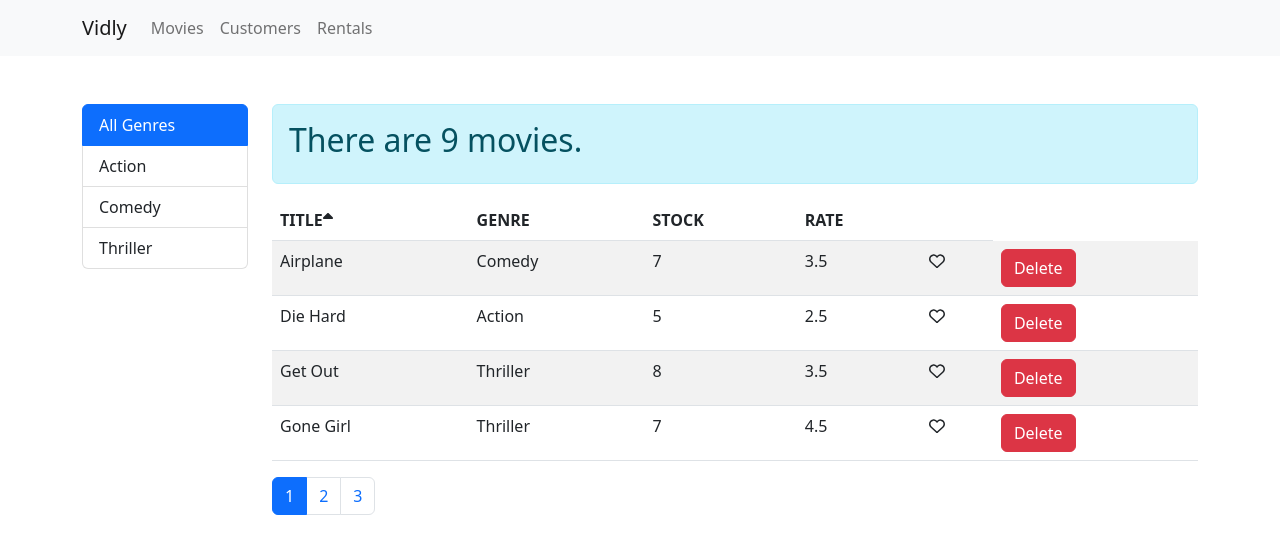
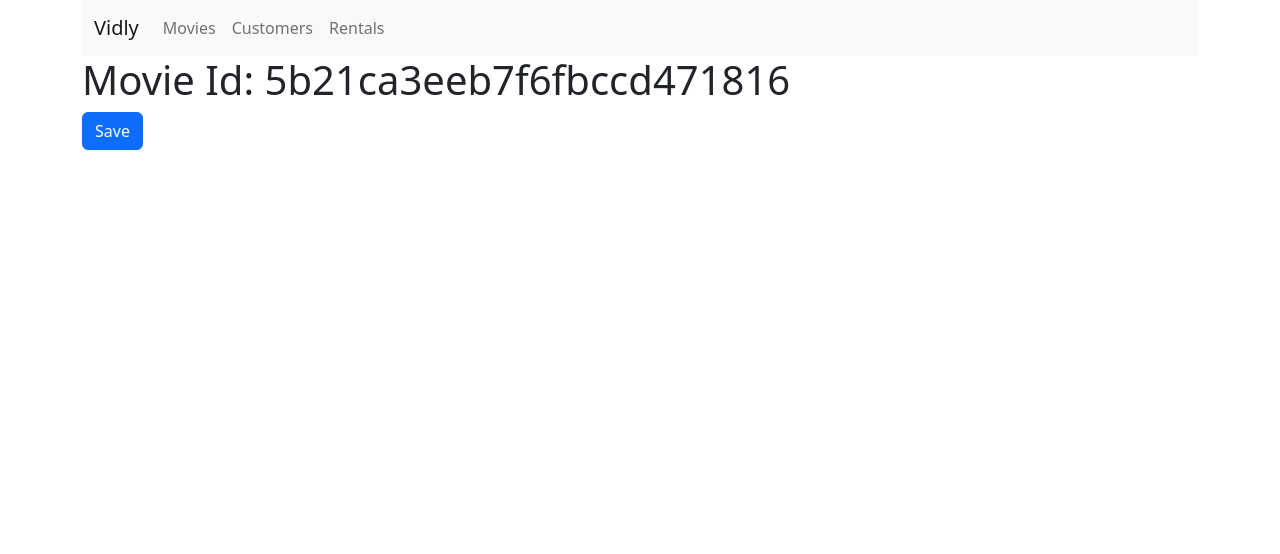
Before and after one commit to omr-dev/m-movies, a React (Vite) app: page /movies/5b21ca3eeb7f6fbccd471816 in a window 1280 px wide. Shown: the top 554 px of the page. Built offline with nearby package versions, Linux system fonts and the light colour scheme.

Commit message:
routing completed

```diff
--- a/package.json
+++ b/package.json
@@ -13,11 +13,14 @@
     "@fortawesome/free-regular-svg-icons": "^6.2.0",
     "@fortawesome/free-solid-svg-icons": "^6.2.0",
     "@fortawesome/react-fontawesome": "^0.2.0",
+    "@types/react-router": "^5.1.19",
+    "@types/react-router-bootstrap": "^0.24.5",
     "babel-plugin-macros": "^3.1.0",
     "bootstrap": "^5.2.2",
     "react": "^18.2.0",
     "react-bootstrap": "^2.6.0",
     "react-dom": "^18.2.0",
+    "react-router-bootstrap": "^0.26.2",
     "react-router-dom": "^6.4.3",
     "sass": "^1.56.1"
   },
--- a/src/App.tsx
+++ b/src/App.tsx
@@ -2,8 +2,14 @@ import './App.scss';
 import { Container} from 'react-bootstrap';
 
 
-import NavbarComponent from './components/NavbarComponent';
+import LayoutPage from './Pages/LayoutPage';
 import MoviesPage from './Pages/MoviesPage';
+import {Route, Routes} from 'react-router-dom';
+import CustomersPage from './Pages/CustomersPage';
+import RentalsPage from './Pages/RentalsPage';
+import NoMatch from './Pages/NoMatch';
+import MovieDetailsPage from './Pages/MovieDetailsPage';
+
 
 
 
@@ -14,9 +20,18 @@ function App() {
         <div className="App">
 
 
-            <NavbarComponent/>
+
             <Container>
-                <MoviesPage />
+                <Routes>
+                    <Route path="/" element={<LayoutPage/>}>
+                        <Route index element={<MoviesPage/>}/>
+                        <Route path="customers" element={<CustomersPage/>}/>
+                        <Route path="rentals" element={<RentalsPage/>}/>
+                        <Route path="movies/:movieID" element={<MovieDetailsPage/>}/>
+                        <Route path="*" element={<NoMatch/>}/>
+                    </Route>
+                </Routes>
+
 
 
 
--- /dev/null
+++ b/src/Pages/LayoutPage.tsx
@@ -0,0 +1,29 @@
+import Navbar from 'react-bootstrap/Navbar';
+import {Container} from 'react-bootstrap';
+import Nav from 'react-bootstrap/Nav';
+import {Outlet} from 'react-router-dom';
+import { LinkContainer } from 'react-router-bootstrap'
+
+const LayoutPage=()=>{
+    return ( <>
+        <Navbar bg="light" expand="lg">
+            <Container>
+                 <Navbar.Brand>Vidly</Navbar.Brand>
+                <Navbar.Toggle aria-controls="basic-navbar-nav" />
+                <Navbar.Collapse id="basic-navbar-nav">
+                    <Nav className="me-auto">
+                        <LinkContainer to="/"><Nav.Link >Movies</Nav.Link></LinkContainer>
+                        <LinkContainer to="customers"><Nav.Link >Customers</Nav.Link></LinkContainer>
+                        <LinkContainer to="rentals"><Nav.Link >Rentals</Nav.Link></LinkContainer>
+
+                    </Nav>
+                </Navbar.Collapse>
+            </Container>
+        </Navbar>
+
+
+        <Outlet/>
+        </>
+    );
+}
+export default LayoutPage;
--- /dev/null
+++ b/src/Pages/MovieDetailsPage.tsx
@@ -0,0 +1,10 @@
+import { useNavigate, useParams} from 'react-router-dom';
+import {Button} from 'react-bootstrap';
+
+const MovieDetailsPage=()=>{
+    const navigate=useNavigate();
+    const {movieID}=useParams();
+    return <><h1>Movie Id: {movieID}</h1>
+        <div><Button variant="primary" onClick={()=>{return navigate("/")}}>Save</Button> </div></>
+}
+export default MovieDetailsPage;
--- /dev/null
+++ b/src/Pages/NoMatch.tsx
@@ -0,0 +1,7 @@
+import {Alert} from 'react-bootstrap';
+import {Link} from 'react-router-dom';
+
+const NoMatch=()=> {
+    return <Alert variant="danger">Page not found! <Link to="/">Home</Link></Alert>;
+}
+export default NoMatch;
--- a/src/components/MoviesTableBody.tsx
+++ b/src/components/MoviesTableBody.tsx
@@ -1,6 +1,7 @@
 import {LikeButton} from './LikeButton';
 import {Button} from 'react-bootstrap';
 import {Movie} from '../services/fakeMovieService';
+import {Link} from 'react-router-dom';
 type PropsMoviesTableBody={
     filteredMovies:Movie[]|null;
     activePage:number;
@@ -18,7 +19,7 @@ const MoviesTableBody=({filteredMovies, activePage,PAGE_SIZE,handleLike,handleDe
 
         return (<tr key={movie._id}>
 
-            <td>{movie.title}</td>
+            <td><Link to={`movies/${movie._id}`}>{movie.title}</Link></td>
             <td>{movie.genre.name}</td>
             <td>{movie.numberInStock}</td>
             <td>{movie.dailyRentalRate}</td>
--- a/src/components/NavbarComponent.tsx
+++ /dev/null
@@ -1,22 +0,0 @@
-import Navbar from 'react-bootstrap/Navbar';
-import {Container} from 'react-bootstrap';
-import Nav from 'react-bootstrap/Nav';
-
-const NavbarComponent=()=>{
-    return ( <Navbar bg="light" expand="lg">
-            <Container>
-                <Navbar.Brand href="#home">Vidly</Navbar.Brand>
-                <Navbar.Toggle aria-controls="basic-navbar-nav" />
-                <Navbar.Collapse id="basic-navbar-nav">
-                    <Nav className="me-auto">
-                        <Nav.Link href="#home">Movies</Nav.Link>
-                        <Nav.Link href="#link">Customers</Nav.Link>
-                        <Nav.Link href="#link">Rentals</Nav.Link>
-
-                    </Nav>
-                </Navbar.Collapse>
-            </Container>
-        </Navbar>
-    );
-}
-export default NavbarComponent;
```
Also changed, not shown: 1 other file (tests, documents, lock files or other folders).
